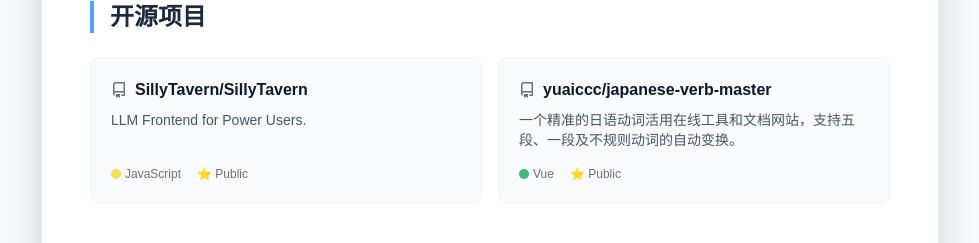
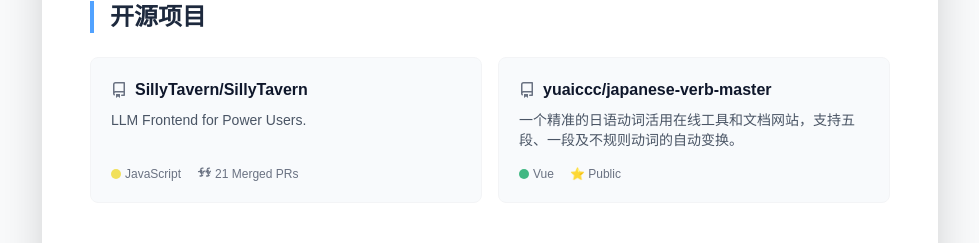
Before and after one commit to yuaiccc/my-resume, a Next.js app: page / in a window 1280 px wide. Shown: the part 1987-2230 px from the top of the page, without its empty margins (150-1129 px from the left). Built offline with nearby package versions, Linux system fonts and the light colour scheme.

Commit message:
feat: show merged PRs count for SillyTavern

```diff
--- a/app/page.tsx
+++ b/app/page.tsx
@@ -253,8 +253,9 @@
                   <span className="flex items-center gap-1">
                     <span className="w-2.5 h-2.5 rounded-full bg-[#f1e05a]"></span> JavaScript
                   </span>
-                  <span className="flex items-center gap-1">
-                    ⭐ Public
+                  <span className="flex items-center gap-1" title="Merged Pull Requests">
+                    <svg className="w-3.5 h-3.5" viewBox="0 0 16 16" fill="currentColor"><path fillRule="evenodd" d="M5 3.254V3.25v.005a.75.75 0 110-.005v.004c0-.016.001-.031.004-.046A1.25 1.25 0 016.25 2h.661a.75.75 0 000-1.5H6.25A2.75 2.75 0 003.5 3.25v.005a.75.75 0 100-.005v.004c.003.015.004.03.004.046A1.25 1.25 0 012.25 4.5h-.5a.75.75 0 000 1.5h.5c.34 0 .651-.137.876-.36l.24.239A2.75 2.75 0 004.75 8v1.5H3.5a.75.75 0 000 1.5h1.25a2.75 2.75 0 002.75-2.75v-1.5a1.25 1.25 0 011.25-1.25h.5a.75.75 0 000-1.5h-.5A2.75 2.75 0 006 6.75V8.25a.75.75 0 110 .005V8.25a.75.75 0 010-.005V8.25a.75.75 0 000-1.5v-3.5zM12.5 3.25v.005a.75.75 0 110-.005v.004c0-.016.001-.031.004-.046A1.25 1.25 0 0113.75 2h.5a.75.75 0 000-1.5h-.5A2.75 2.75 0 0011 3.25v.005a.75.75 0 100-.005v.004c.003.015.004.03.004.046A1.25 1.25 0 019.75 4.5h-.5a.75.75 0 000 1.5h.5c.34 0 .651-.137.876-.36l.24.239A2.75 2.75 0 0012.25 8v1.5h-1.25a.75.75 0 000 1.5h1.25a2.75 2.75 0 002.75-2.75v-1.5a1.25 1.25 0 011.25-1.25h.5a.75.75 0 000-1.5h-.5a2.75 2.75 0 00-2.75 2.75v1.5a.75.75 0 110 .005V8.25a.75.75 0 010-.005V8.25a.75.75 0 000-1.5v-3.5z"></path></svg>
+                    21 Merged PRs
                   </span>
                 </div>
               </a>
```
